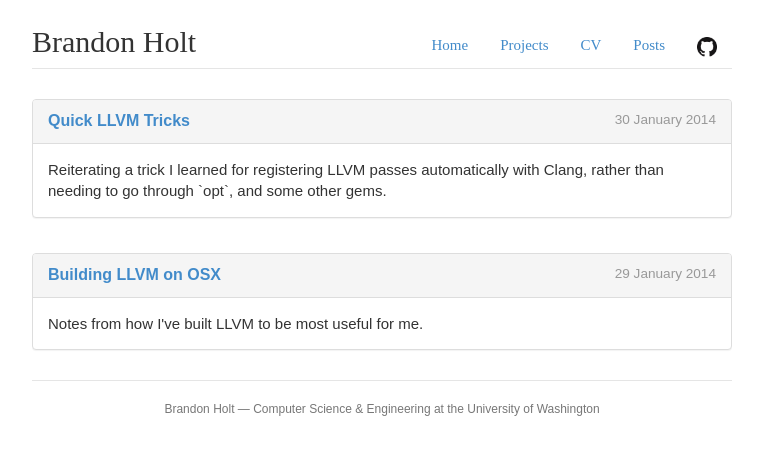
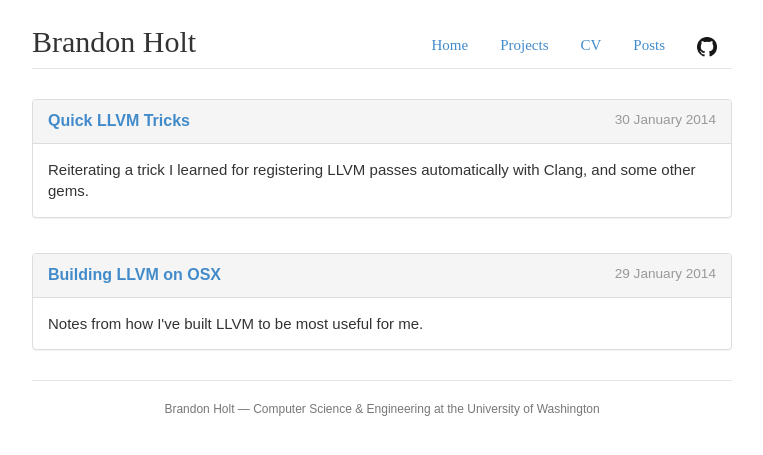
Before and after one commit to nelsonje/nelsonje.github.io, a Jekyll site: the page built from posts.html, in a window 1280 px wide. Shown: the top 455 px of the page, without its empty margins (258-1021 px from the left). Built offline with Jekyll 4.4.1, drawn with Linux system fonts in a browser that asks for light colours; some web fonts are replaced; Markdown is read by kramdown in place of the engine named in the settings.

Commit message:
change desc

```diff
--- a/_posts/2014-01-30-llvm-quick-tricks.md
+++ b/_posts/2014-01-30-llvm-quick-tricks.md
@@ -1,7 +1,7 @@
 ---
 layout: post
 title: Quick LLVM Tricks
-description: Reiterating a trick I learned for registering LLVM passes automatically with Clang, rather than needing to go through `opt`, and some other gems.
+description: Reiterating a trick I learned for registering LLVM passes automatically with Clang, and some other gems.
 ---
 
 ## Registering passes automatically.
```
